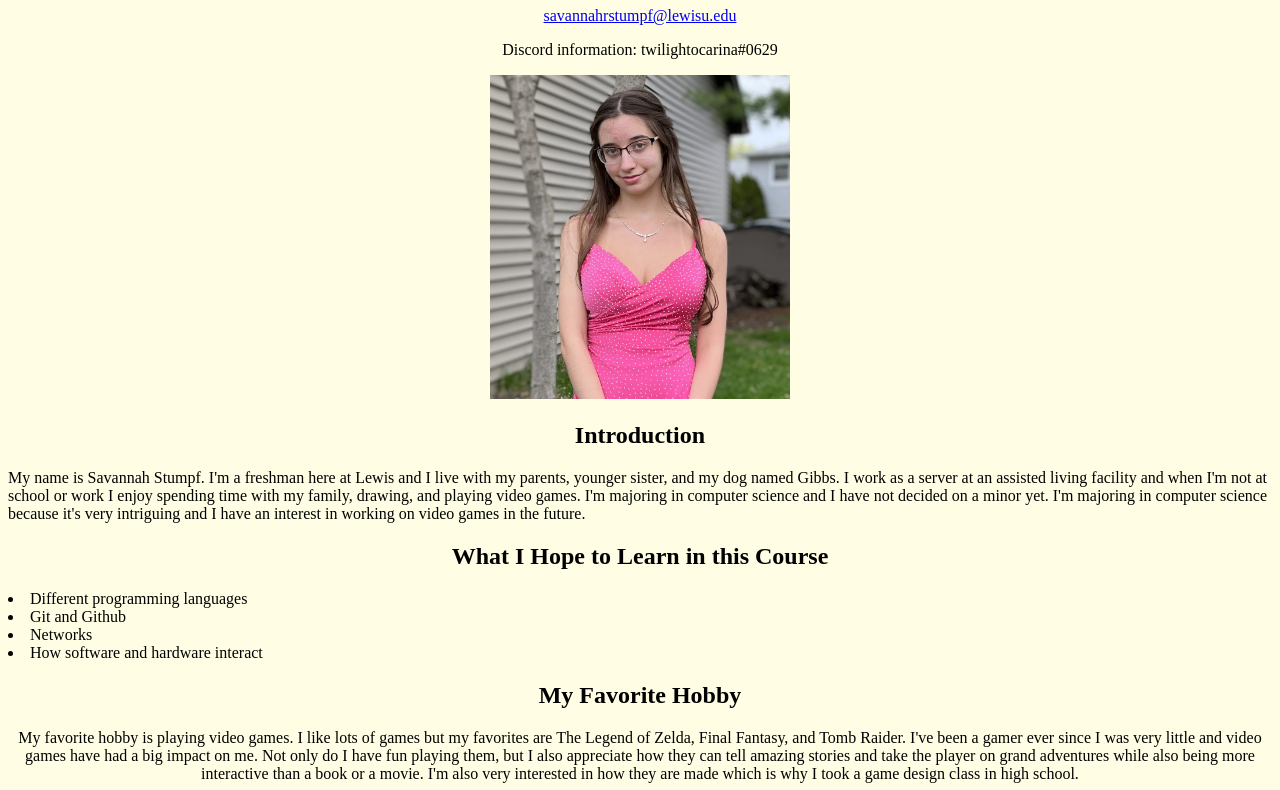
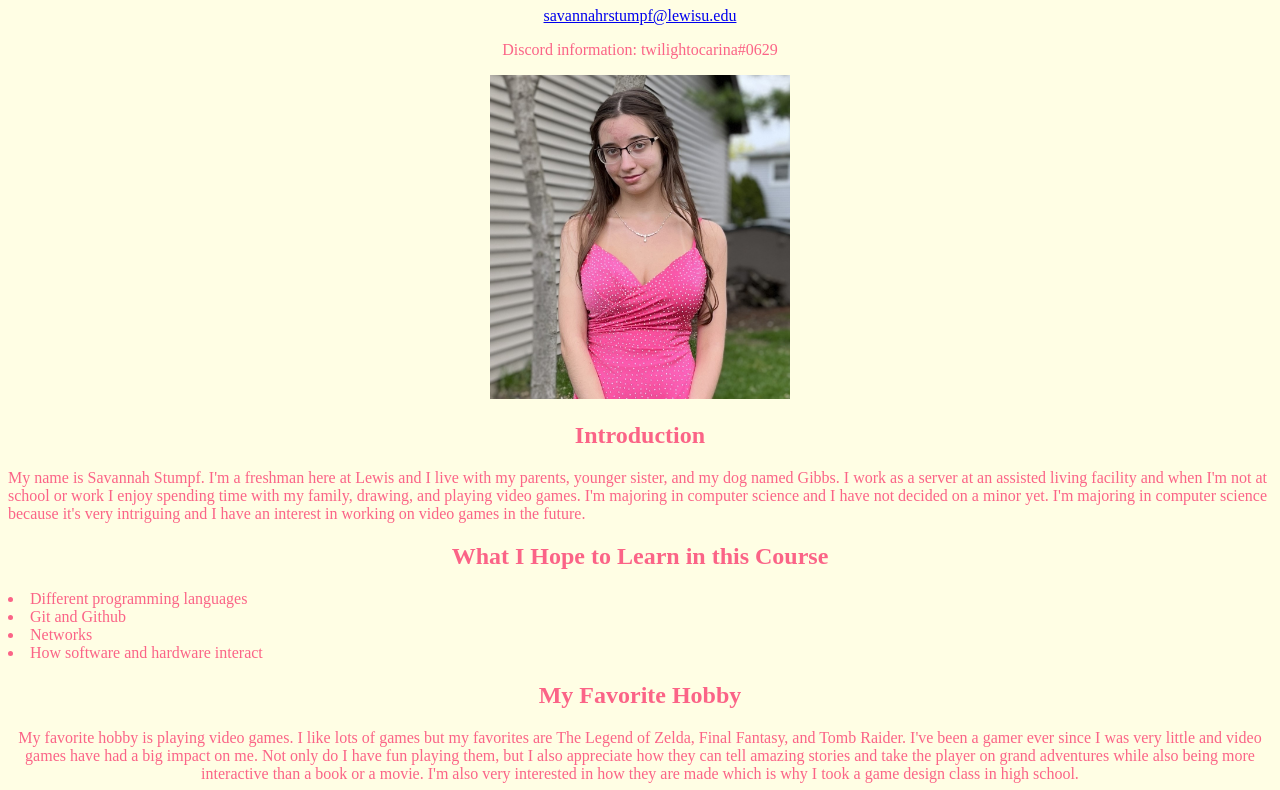
Before and after one commit to savannah7704/getting-to-know-each-other, a plain HTML site: page index.html in a window 1280 px wide. Shown: the part 73-863 px from the top of the page. Drawn offline with Linux system fonts and the light colour scheme.

Commit message:
Update files.

```diff
--- a/index.html
+++ b/index.html
@@ -2,7 +2,7 @@
 <html lang="en-US">
 <head>
 <title>Savannah Stumpf</title>
-<link rel="stylesheet" href="getting-to-know-each-other.css">
+<link rel="stylesheet" href="index.css">
 <meta charset="UTF-8">
 </head>
 <body style="background-color:#FFFEE4;"></body>
```
